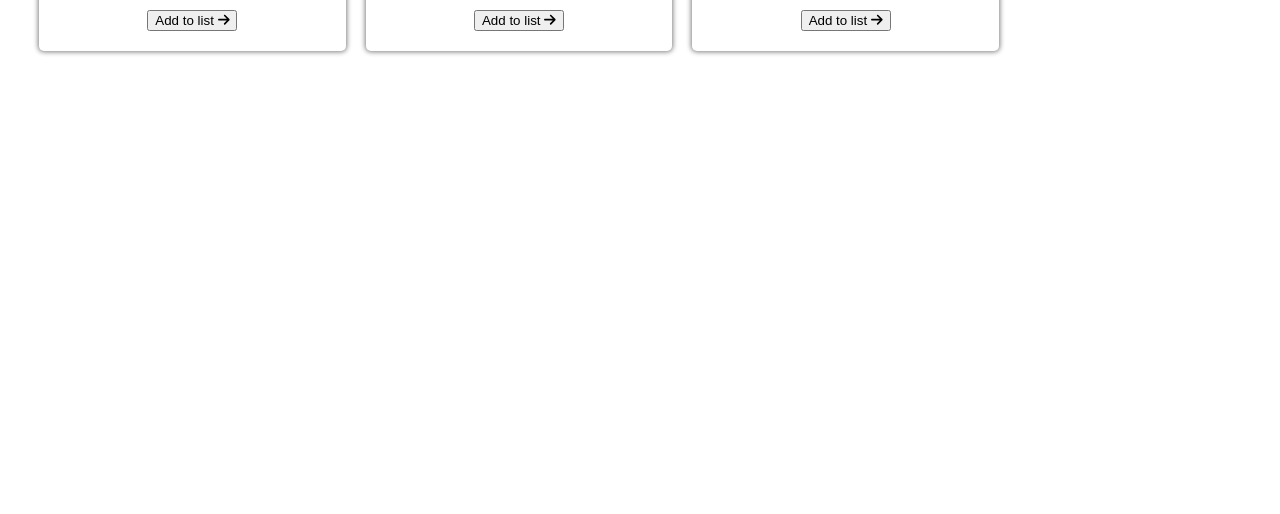
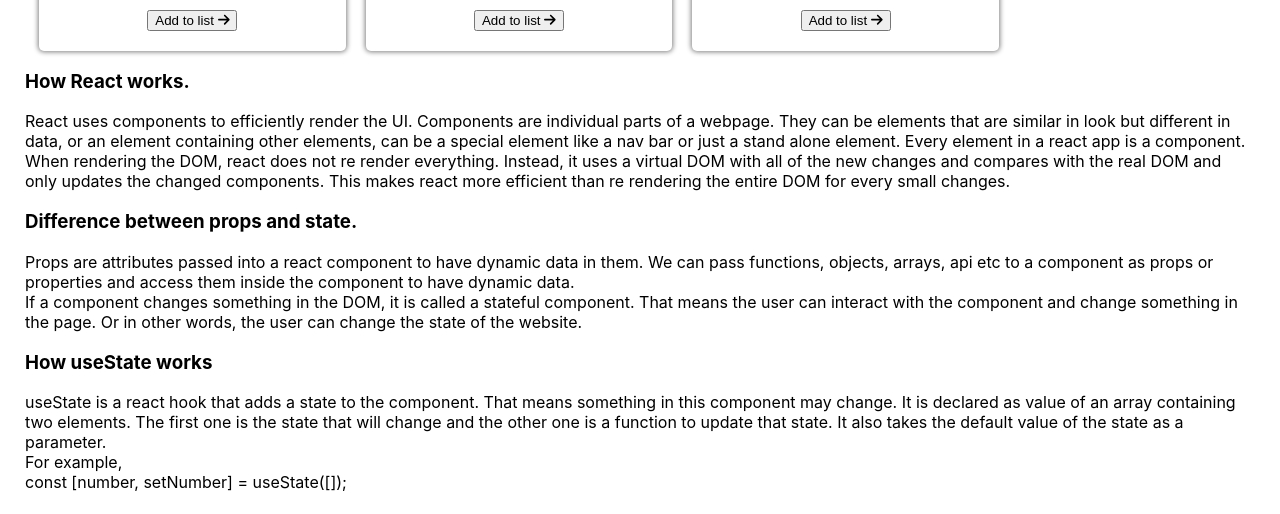
Before and after one commit to Labib2003/assignment-8-lucky-one, a React (Create React App) app: page / in a window 1280 px wide. Shown: the part 1233-1747 px from the top of the page. Before the commit the page ends 1309 px from the top, so only its background shows below. Built offline with nearby package versions, Linux system fonts and the light colour scheme.

Commit message:
questions answered

```diff
--- a/src/App.js
+++ b/src/App.js
@@ -2,6 +2,7 @@
 import Store from './components/Store/Store';
 import Header from './components/Header/Header';
 import List from './components/List/List';
+import Questions from './components/Questions/Questions';
 
 function App() {
 
@@ -9,6 +10,7 @@
     <div className="App">
       <Header></Header>
       <Store></Store>
+      <Questions></Questions>
     </div>
   );
 }
--- a/src/components/List/List.js
+++ b/src/components/List/List.js
@@ -6,7 +6,8 @@
     const selectRandom = () => {
         if (selectedProducts.length > 0) {
             const max = selectedProducts.length;
-            alert(selectedProducts[Math.floor(Math.random() * (max - 1))].name);
+            const random = Math.floor(Math.random() * (max - 1));
+            alert(selectedProducts[random].name);
         }
         else{
             alert('Please select some items first');
--- /dev/null
+++ b/src/components/Questions/Questions.css
@@ -0,0 +1,3 @@
+.questions{
+    text-align: left;
+}
--- /dev/null
+++ b/src/components/Questions/Questions.js
@@ -0,0 +1,26 @@
+import React from 'react';
+import './Questions.css'
+
+const Questions = () => {
+    return (
+        <div className='questions'>
+            <h3>How React works.</h3>
+            <p>
+                React uses components to efficiently render the UI. Components are individual parts of a webpage. They can be elements that are similar in look but different in data, or an element containing other elements, can be a special element like a nav bar or just a stand alone element. Every element in a react app is a component. When rendering the DOM, react does not re render everything. Instead, it uses a virtual DOM with all of the new changes and compares with the real DOM and only updates the changed components. This makes react more efficient than re rendering the entire DOM for every small changes.
+            </p>
+            <h3>Difference between props and state.</h3>
+            <p>
+                Props are attributes passed into a react component to have dynamic data in them. We can pass functions, objects, arrays, api etc to a component as props or properties and access them inside the component to have dynamic data.<br></br>
+                If a component changes something in the DOM, it is called a stateful component. That means the user can interact with the component and change something in the page. Or in other words, the user can change the state of the website.
+            </p>
+            <h3>How useState works</h3>
+            <p>
+                useState is a react hook that adds a state to the component. That means something in this component may change. It is declared as value of an array containing two elements. The first one is the state that will change and the other one is a function to update that state. It also takes the default value of the state as a parameter.<br></br>
+                For example,<br></br>
+                const [number, setNumber] = useState([]);
+            </p>
+        </div>
+    );
+};
+
+export default Questions;
```
